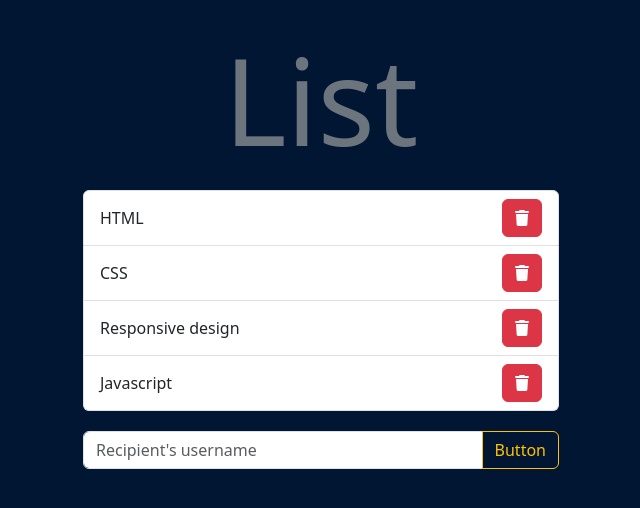
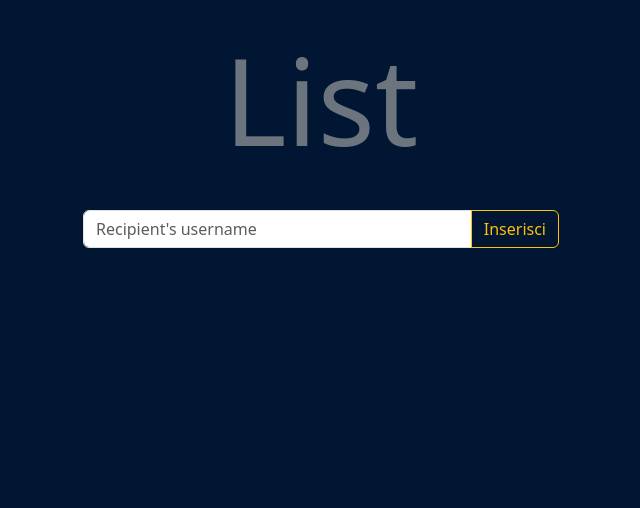
Before and after one commit to DarioDC95/php-todo-list-json, a PHP site: page / in a window 1280 px wide. Shown: the part 220-728 px from the top of the page, without its empty margins (319-959 px from the left). Run offline with PHP 8.4, Linux system fonts and the light colour scheme; some libraries are stand-ins or nearby versions.

Commit message:
trying to understand

```diff
--- a/index.html
+++ b/index.html
@@ -51,12 +51,10 @@
                     <div class="row">
                         <div class="col">
                             <div class="mycard text-center text-secondary">
-                                <form action="./server.php">
-                                    <div class="input-group mb-3">
-                                        <input type="text" class="form-control" placeholder="Recipient's username" aria-label="Recipient's username" aria-describedby="button-addon2">
-                                        <button @click="addTask()" type="submit" class="btn btn-outline-warning" type="button" id="button-addon2">Button</button>
-                                    </div>
-                                </form>
+                                <div class="input-group mb-3">
+                                    <input v-model="newTask" type="text" class="form-control" placeholder="Recipient's username" aria-label="Recipient's username" aria-describedby="button-addon2">
+                                    <button @click="addTask()" class="btn btn-outline-warning" type="button" id="button-addon2">Inserisci</button>
+                                </div>
                             </div>
                         </div>
                     </div>
--- a/js/script.js
+++ b/js/script.js
@@ -4,12 +4,19 @@ createApp({
     data() {
         return {
             myAPI: 'server.php',
-            list: ''
+            newTask: '',
+            list: []
         }
     },
     methods: {
         addTask() {
+            let obj = {
+                item: this.newTask,
+            }
 
+            axios.post(this.myAPI, {obj}).then((response) => {
+                this.list = response.data.data;
+            })
         }
     },
     mounted() {
--- a/server.php
+++ b/server.php
@@ -2,6 +2,13 @@
     // RECUPERO I DATI DAL FILE JSON
     $list_Todo = file_get_contents('./todo_list.json');
 
+    var_dump($_POST);
+    if(isset($_POST['obj'])) {
+        // FACCIO IN MODO DI POTER LAVORARCI
+        $list_Todo = json_decode($list_Todo, true);
+    }
+
+    die();
     // LI CONTROLLO E STAMPO
     header('Content-Type: application/json');
     echo $list_Todo;
```
